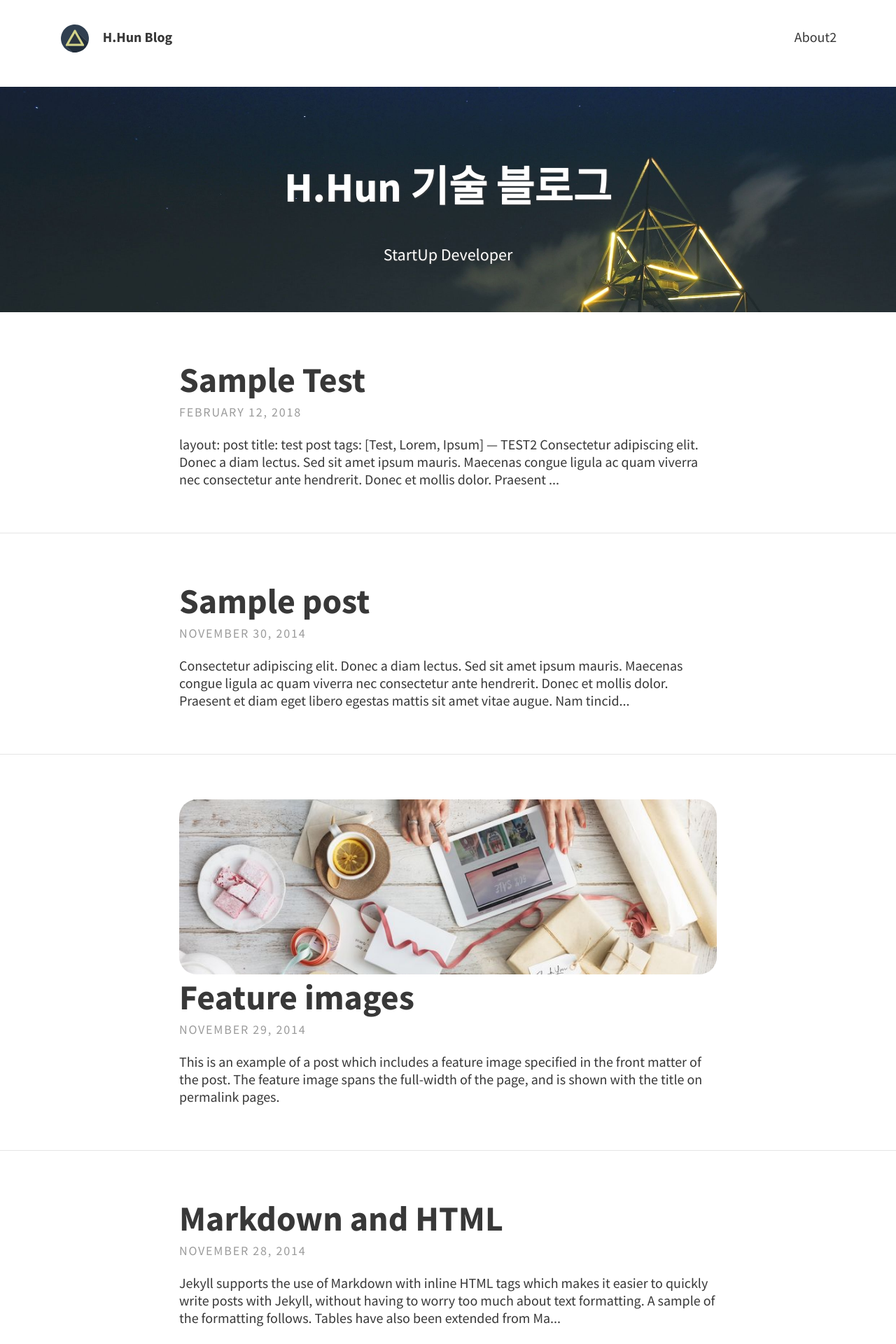
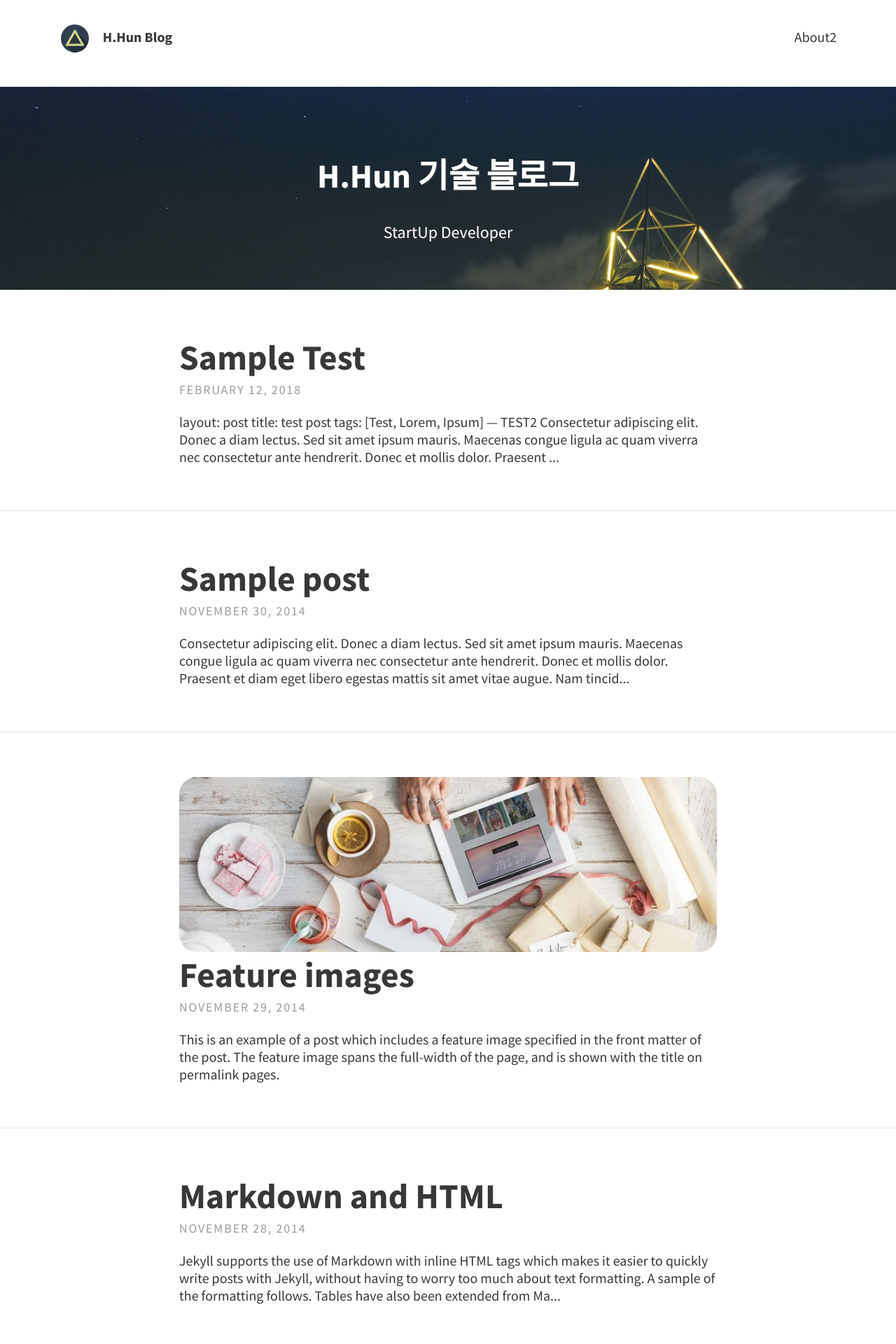
Before and after one commit to MrHun/hhun.github.io, a Jekyll site: the page built from index.html, in a window 1280 px wide. Shown: the top 1920 px of the page at 70% size. Built offline with Jekyll 4.4.1, drawn with Linux system fonts in a browser that asks for light colours; the list of posts is cut into pages by our own code.

```diff
--- a/_config.yml
+++ b/_config.yml
@@ -13,7 +13,7 @@ theme_settings:
 
   # Header and footer text
   header_text: > #two or three lines to describe your site
-     <h1>H.Hun 기술 블로그</h1><p>StartUp Developer</p>
+     <h2>H.Hun 기술 블로그</h2><p>StartUp Developer</p>
   header_text_feature_image: assets/img/pexels/triangular.jpeg
   footer_text: >
     Powered by <a href="https://hhun.github.io/">H.Hun Blog</a> with <a href="https://github.com">GitHub</a>
```
